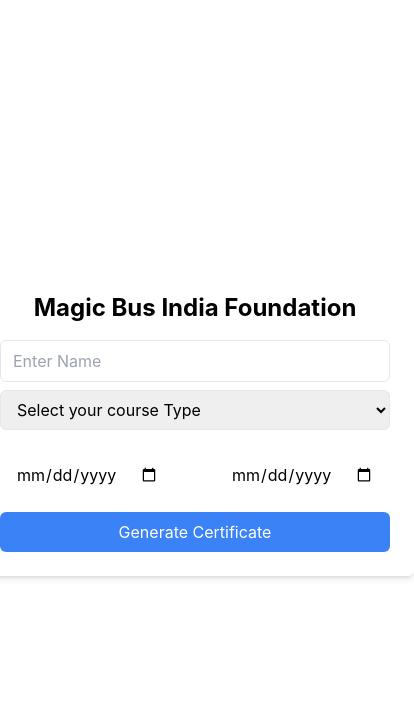
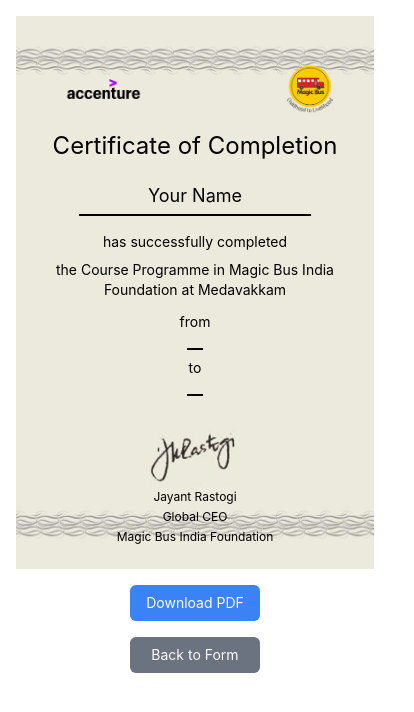
Before and after one commit to Giffson-Magicbus/Generate_Certificate, a React (Create React App) app: page /#/certificate in a window 390 px wide. Shown: the top 712 px of the page, 414 px wide, since content can reach past the window. Built offline with nearby package versions, Linux system fonts and the light colour scheme.

Commit message:
Updated Certificate Page for Responsiveness and PDF Download

```diff
--- a/src/App.js
+++ b/src/App.js
@@ -1,6 +1,6 @@
 import React from "react";
 
-import { BrowserRouter as Router, Routes, Route } from "react-router-dom";
+import { HashRouter as Router, Routes, Route } from "react-router-dom";
 
 import Home from "./pages/Home";
 
--- a/src/components/CertificatePreview.js
+++ b/src/components/CertificatePreview.js
@@ -1,125 +1,73 @@
 import React, { useRef } from "react";
-
 import { useSelector } from "react-redux";
-
 import { useNavigate } from "react-router-dom";
-
 import jsPDF from "jspdf";
-
 import html2canvas from "html2canvas";
-
 import imagesData from "../assets/images";
 
-
-
 const CertificatePreview = () => {
-
   const navigate = useNavigate();
-
   const certificate = useSelector((state) => state.certificate) || {};
-
   const certificateRef = useRef();
 
-
-
   // Function to Download PDF
-
   const handleDownloadPDF = () => {
-
     const input = certificateRef.current;
-
-  html2canvas(input, { scale: 2 }).then((canvas) => {
-
+    html2canvas(input, { scale: window.innerWidth < 768 ? 3 : 2 }).then((canvas) => {
       const imgData = canvas.toDataURL("image/png");
-
       const pdf = new jsPDF("landscape", "px", [1123, 794]); // A4 Landscape size
-
-   pdf.addImage(imgData, "PNG", 0, 0, 1123, 794);
-
+      const imgWidth = 1123;
+      const imgHeight = (canvas.height * imgWidth) / canvas.width;
+      pdf.addImage(imgData, "PNG", 0, 0, imgWidth, imgHeight);
       pdf.save(`${certificate.name || "certificate"}.pdf`);
-
     });
-
   };
 
-
-
   return (
-
-  <div className="flex flex-col items-center justify-center ">
-
+    <div className="flex flex-col items-center justify-center p-4 md:p-8">
       {/* Certificate Preview */}
-
-   <div ref={certificateRef} className="certificate-template w-[1123px] h-[794px] bg-no-repeat bg-cover bg-center p-16" style={{ backgroundImage: `url(${imagesData.certificate.src})` }}>
-
-    <div className="flex justify-between items-center mt-6 mx-10">
-
-     <img className="w-[200px]" src={imagesData.accenture.src} alt={imagesData.accenture.name} />
-
-     <img className="w-[80px]" src={imagesData.magicbus.src} alt={imagesData.magicbus.name} />
-
+      <div
+        ref={certificateRef}
+        className="w-full max-w-[1123px] aspect-[1123/794] bg-no-repeat bg-cover bg-center p-6 md:p-16"
+        style={{ backgroundImage: `url(${imagesData.certificate.src})` }}
+      >
+        <div className="flex justify-between items-center mt-6 mx-4 md:mx-10">
+          <img className="w-24 md:w-[200px]" src={imagesData.accenture.src} alt={imagesData.accenture.name} />
+          <img className="w-12 md:w-[80px]" src={imagesData.magicbus.src} alt={imagesData.magicbus.name} />
+        </div>
+        <h1 className="text-2xl md:text-6xl text-center mt-4 md:mt-6">Certificate of Completion</h1>
+        <h3 className="px-2 md:px-4 py-1 md:py-2 mt-4 md:mt-8 border-b-2 border-black w-3/4 mx-auto text-center text-lg md:text-2xl">
+          {certificate.name || "Your Name"}
+        </h3>
+        <p className="text-sm md:text-xl text-center mt-4 md:mt-6">has successfully completed</p>
+        <p className="text-sm md:text-xl text-center mt-2 md:mt-4">
+          {`the ${certificate.course || "Course"} Programme in Magic Bus India Foundation at Medavakkam`}
+        </p>
+        <div className="flex flex-col md:flex-row gap-2 justify-center items-center mt-3">
+          <p className="text-sm md:text-2xl">from</p>
+          <p className="px-2 md:px-4 py-1 md:py-2 border-b-2 border-black text-sm md:text-lg">{certificate.from}</p>
+          <p className="text-sm md:text-2xl">to</p>
+          <p className="px-2 md:px-4 py-1 md:py-2 border-b-2 border-black text-sm md:text-lg">{certificate.to}</p>
+        </div>
+        <div className="mt-6 md:mt-8">
+          <img src={imagesData.sign.src} alt={imagesData.sign.name} className="mx-auto w-24 md:w-auto" />
+          <p className="text-xs md:text-base text-center mt-1">Jayant Rastogi</p>
+          <p className="text-xs md:text-base text-center mt-1">Global CEO</p>
+          <p className="text-xs md:text-base text-center mt-1">Magic Bus India Foundation</p>
+        </div>
       </div>
 
-    <h1 className="text-6xl text-center mt-6">Certificate of Completion</h1>
-
-    <h3 className="px-4 py-2 mt-8 border-b-2 border-black w-3/4 mx-auto text-center text-2xl">{certificate.name || "Your Name"}</h3>
-
-    <p className="text-xl text-center mt-6">has successfully completed</p>
-
-    <p className="text-xl text-center mt-4">{`the ${certificate.course || "Course"} Programme in Magic Bus India Foundation at Medavakkam`}</p>
-
-    <div className="flex gap-2 justify-center items-center">
-
-     <p className="text-2xl text-center mt-3">from</p>
-
-     <p className="px-4 py-2 mt-3 border-b-2 border-black">{certificate.from}</p>
-
-     <p className="text-2xl text-center mt-3">to</p>
-
-     <p className="px-4 py-2 mt-3 border-b-2 border-black">{certificate.to}</p>
-
+      {/* Buttons */}
+      <div className="flex flex-col md:flex-row gap-4 mt-4">
+        <button onClick={handleDownloadPDF} className="px-4 py-2 bg-blue-500 text-white rounded-md text-sm md:text-base">
+          Download PDF
+        </button>
+        <button onClick={() => navigate("/")} className="px-4 py-2 bg-gray-500 text-white rounded-md text-sm md:text-base">
+          Back to Form
+        </button>
       </div>
-
-    <div className="mt-8">
-
-     <img src={imagesData.sign.src} alt={imagesData.sign.name} className="mx-auto" />
-
-     <p className="text-base text-center mt-1">Jayant Rastogi</p>
-
-     <p className="text-base text-center mt-1">Global CEO</p>
-
-     <p className="text-base text-center mt-1">Magic Bus India Foundation</p>
-
     </div>
-
-   </div>
-
-
-
-   {/* Buttons */}
-
-   <div className="flex gap-4 mt-4">
-
-    <button onClick={handleDownloadPDF} className="px-4 py-2 bg-blue-500 text-white rounded-md">
-
-     Download PDF
-
-    </button>
-
-    <button onClick={() => navigate("/")} className="px-4 py-2 bg-gray-500 text-white rounded-md">
-
-     Back to Form
-
-    </button>
-
-   </div>
-
-  </div>
-
   );
-
 };
 
-
-
 export default CertificatePreview;
```
Also changed, not shown: package.json (+9 -6 lines). Lines whose indentation alone changed are shown as unchanged.
